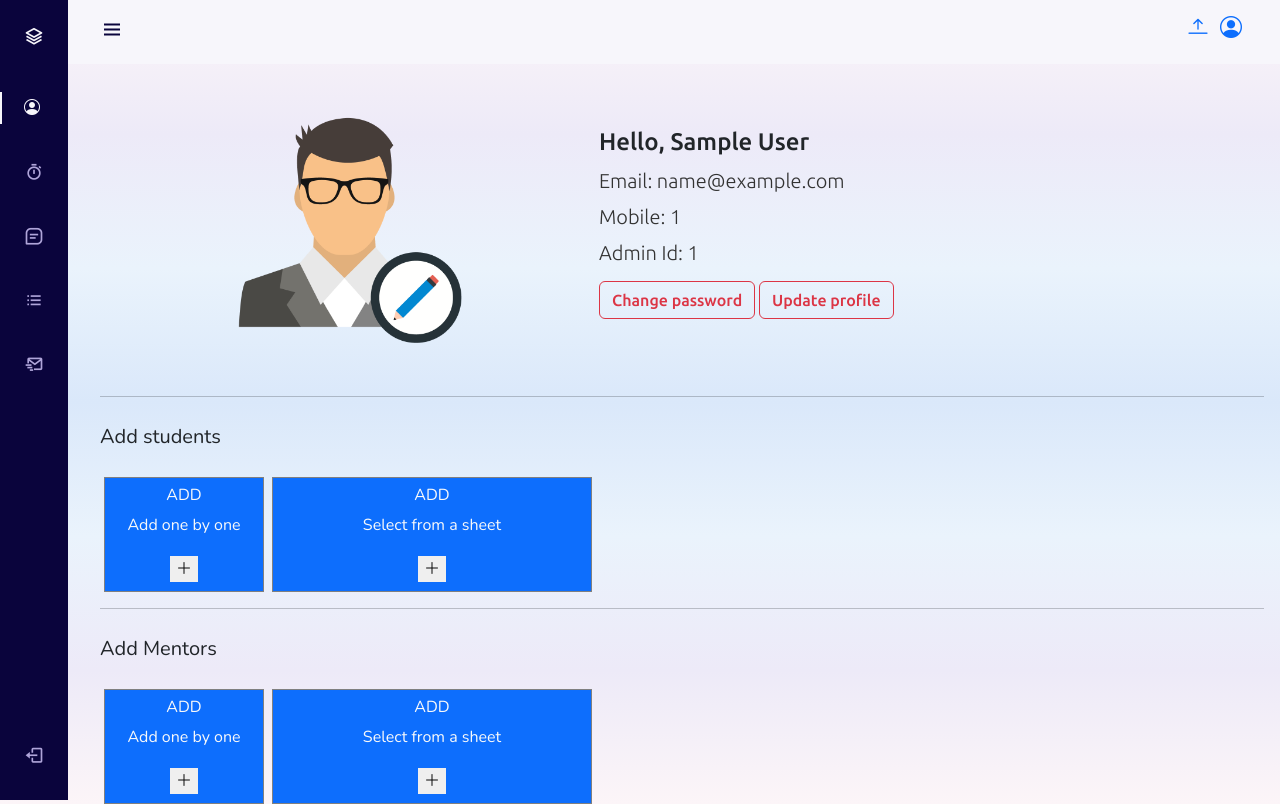
After one commit to NitishRajbongshi/project_sms, a PHP site: page /admin/admin_profile.php in a window 1280 px wide. The commit adds this page. Run offline with PHP 8.4, Linux system fonts and the light colour scheme; the visitor is signed in with stand-in values (Sample User, id 1); some libraries are stand-ins or nearby versions.

Commit message:
Modified the existing files. Include the admin profile. Update the security constraint.

```diff
--- a/admin/admin_profile.html
+++ b/admin/admin_profile.php
@@ -1,3 +1,11 @@
+<?php
+    session_start();
+    if(($_SESSION['loggedin'] == false) || !isset($_SESSION['loggedin'])) {
+        header('location: admin_login.php');
+        exit;
+    }
+?>
+
 <!DOCTYPE html>
 <html lang="en">
 
@@ -26,53 +34,14 @@
 </head>
 
 <body id="body-pd">
-    <header class="header" id="header">
-        <div class="header__toggle">
-            <i class='bx bx-menu' id="header-toggle"></i>
-        </div>
-        <div class="header__img icon_section">
-            <a href="#"><i class="bi bi-arrow-bar-up"></i></a>
-            <a href="#"><i class="bi bi-person-circle profile_icon"></i></a>
-        </div>
-    </header>
+    <?php
+        include 'partials/_navbar.php';
 
-    <div class="l-navbar" id="nav-bar">
-        <nav class="nav">
-            <div>
-                <a href="#" class="nav__logo">
-                    <i class='bx bx-layer nav__logo-icon'></i>
-                    <span class="nav__logo-name">SMS</span>
-                </a>
-                <div class="nav__list">
-                    <a href="#" class="nav__link active">
-                        <i class="bi bi-person-circle"></i>
-                        <span class="nav__name">Profile</span>
-                    </a>
-                    <a href="#" class="nav__link">
-                        <i class='bx bx-stopwatch nav__icon'></i>
-                        <span class="nav__name">Meeting</span>
-                    </a>
-                    <a href="#" class="nav__link">
-                        <i class='bx bx-message-square-detail nav__icon'></i>
-                        <span class="nav__name">Notification</span>
-                    </a>
-                    <a href="#" class="nav__link">
-                        <i class='bx bx-list-ul nav__icon'></i>
-                        <span class="nav__name">Lists</span>
-                    </a>
-                    <a href="#" class="nav__link">
-                        <i class='bx bx-mail-send nav__icon'></i>
-                        <span class="nav__name">Query</span>
-                    </a>
-                </div>
-            </div>
-            <a href="#" class="nav__link">
-                <i class='bx bx-log-out nav__icon'></i>
-                <span class="nav__name">Log Out</span>
-            </a>
-        </nav>
-    </div>
-
+        if(isset($_POST['logout'])) {
+            header("location: admin_logout.php");
+            exit;
+        }
+    ?>
     <div class="container" style="font-family: 'PT Serif', serif;
     font-family: 'Ubuntu', sans-serif;">
         <div class="row featurette pt-3">
@@ -80,11 +49,10 @@
                 <img class="flex-shrink-0 bd-placeholder-img bd-placeholder-img-lg featurette-image img-fluid mx-auto" width="300" height="200" src="../photo/profile_student.png" alt="Student profile">
             </div>
             <div class="col-md-7 order-md-2">
-                <h4 class="text-dark text-sm-left pt-5">Hello, Nitish Rajbongshi</h4>
-                <p class="lead mb-1">Email: nitishrajbongshi@gmail.com</p>
-                <p class="lead mb-1">Mobile: 6001020913</p>
-                <p class="lead mb-1">Mentor Id: CSE2202</p>
-                <!-- <p class="lead mb-1">Program: MCA</p> -->
+                <h4 class="text-dark text-sm-left pt-5">Hello, <?php echo $_SESSION['username'] ?></h4>
+                <p class="lead mb-1">Email: <?php echo $_SESSION['email'] ?></p>
+                <p class="lead mb-1">Mobile: <?php echo $_SESSION['phone'] ?> </p>
+                <p class="lead mb-1">Admin Id: <?php echo $_SESSION['adminId'] ?></p>
                 <div class="chng_btn">
                     <button type="button" class="btn btn-outline-danger my-2">Change password</button>
                     <button type="button" class="btn btn-outline-danger my-2">Update profile</button>
@@ -129,6 +97,14 @@
     <!--===== MAIN JS =====-->
     <script src="../script/profile_sidebar.js"></script>
     <script src="https://cdn.jsdelivr.net/npm/bootstrap@5.2.1/dist/js/bootstrap.bundle.min.js" integrity="sha384-u1OknCvxWvY5kfmNBILK2hRnQC3Pr17a+RTT6rIHI7NnikvbZlHgTPOOmMi466C8" crossorigin="anonymous"></script>
+    <script src="../script/jquery.js"></script>
+    <script>
+        $(document).ready(function() {
+            $("#logoutbtn").click(function() {
+                window.location.replace("admin_logout.php");
+            })
+        })
+    </script>
 </body>
 
 </html>
--- /dev/null
+++ b/admin/partials/_navbar.php
@@ -0,0 +1,54 @@
+<?php
+    echo '
+    <header class="header" id="header">
+    <div class="header__toggle">
+        <i class="bx bx-menu" id="header-toggle"></i>
+    </div>
+    <div class="header__img icon_section">
+        <a href="#"><i class="bi bi-arrow-bar-up"></i></a>
+        <a href="#"><i class="bi bi-person-circle profile_icon"></i></a>
+    </div>
+</header>
+
+<div class="l-navbar" id="nav-bar">
+    <nav class="nav">
+        <div>
+            <a href="#" class="nav__logo">
+                <i class="bx bx-layer nav__logo-icon"></i>
+                <span class="nav__logo-name">SMS</span>
+            </a>
+            <div class="nav__list">
+                <a href="#" class="nav__link active">
+                    <i class="bi bi-person-circle"></i>
+                    <span class="nav__name">Profile</span>
+                </a>
+                <a href="#" class="nav__link">
+                    <i class="bx bx-stopwatch nav__icon"></i>
+                    <span class="nav__name">Meeting</span>
+                </a>
+                <a href="#" class="nav__link">
+                    <i class="bx bx-message-square-detail nav__icon"></i>
+                    <span class="nav__name">Notification</span>
+                </a>
+                <a href="#" class="nav__link">
+                    <i class="bx bx-list-ul nav__icon"></i>
+                    <span class="nav__name">Lists</span>
+                </a>
+                <a href="#" class="nav__link">
+                    <i class="bx bx-mail-send nav__icon"></i>
+                    <span class="nav__name">Query</span>
+                </a>
+            </div>
+        </div>
+        <a href="#" class="nav__link">
+            <i class="bx bx-log-out nav__icon" id="logoutbtn"></i>
+            <span class="nav__name">
+                <form action="admin_profile.php" method="post">
+                    <input class="bg-transparent text-danger border-0" type="submit" name="logout" value="Logout">
+                </form>
+            </span>
+        </a>
+    </nav>
+</div>
+    '
+?>
```
Also changed, not shown: admin/admin_login.php (+36 -3 lines), admin/admin_logout.php (added, +7 -0 lines), partials/_dbconnect.php (added, +12 -0 lines).
